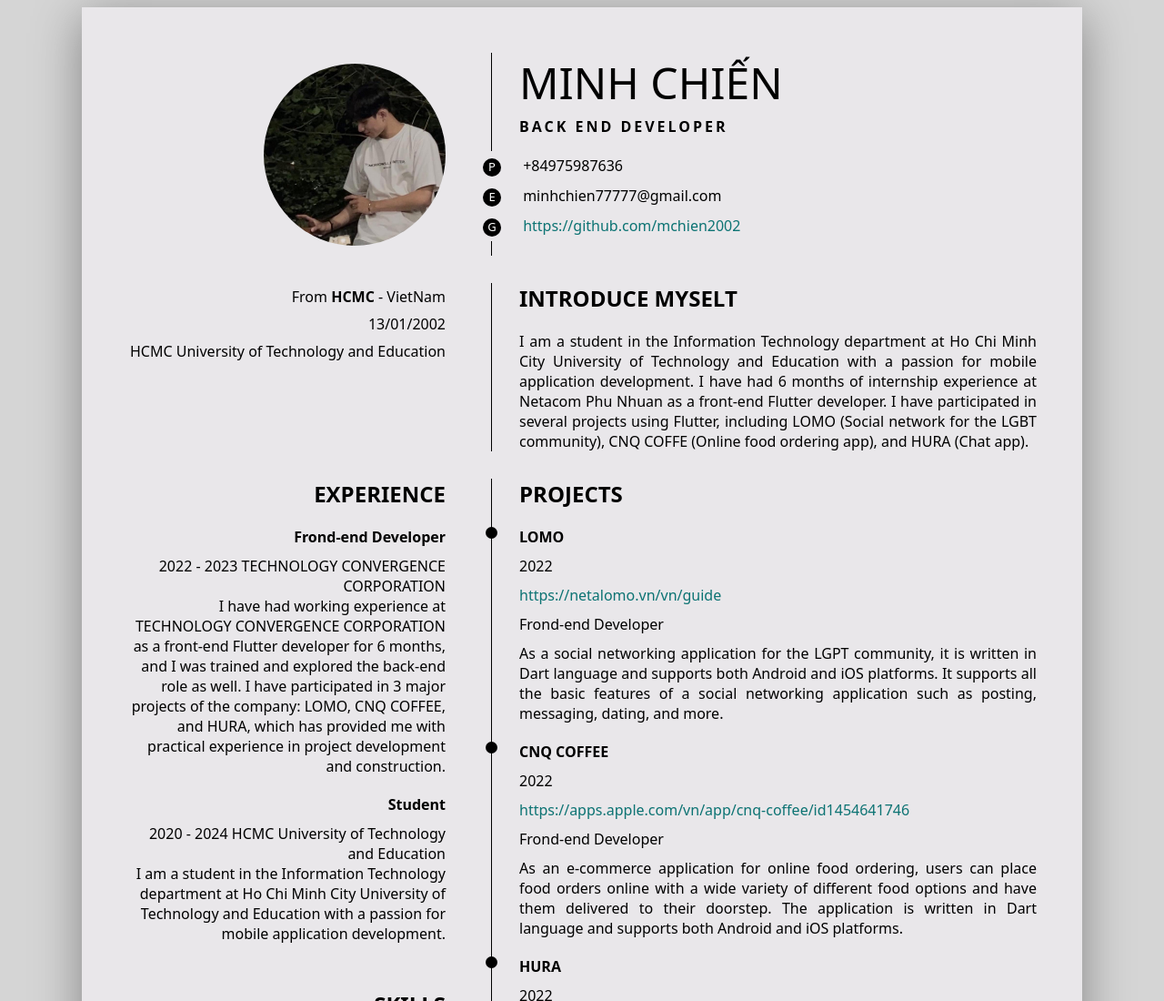
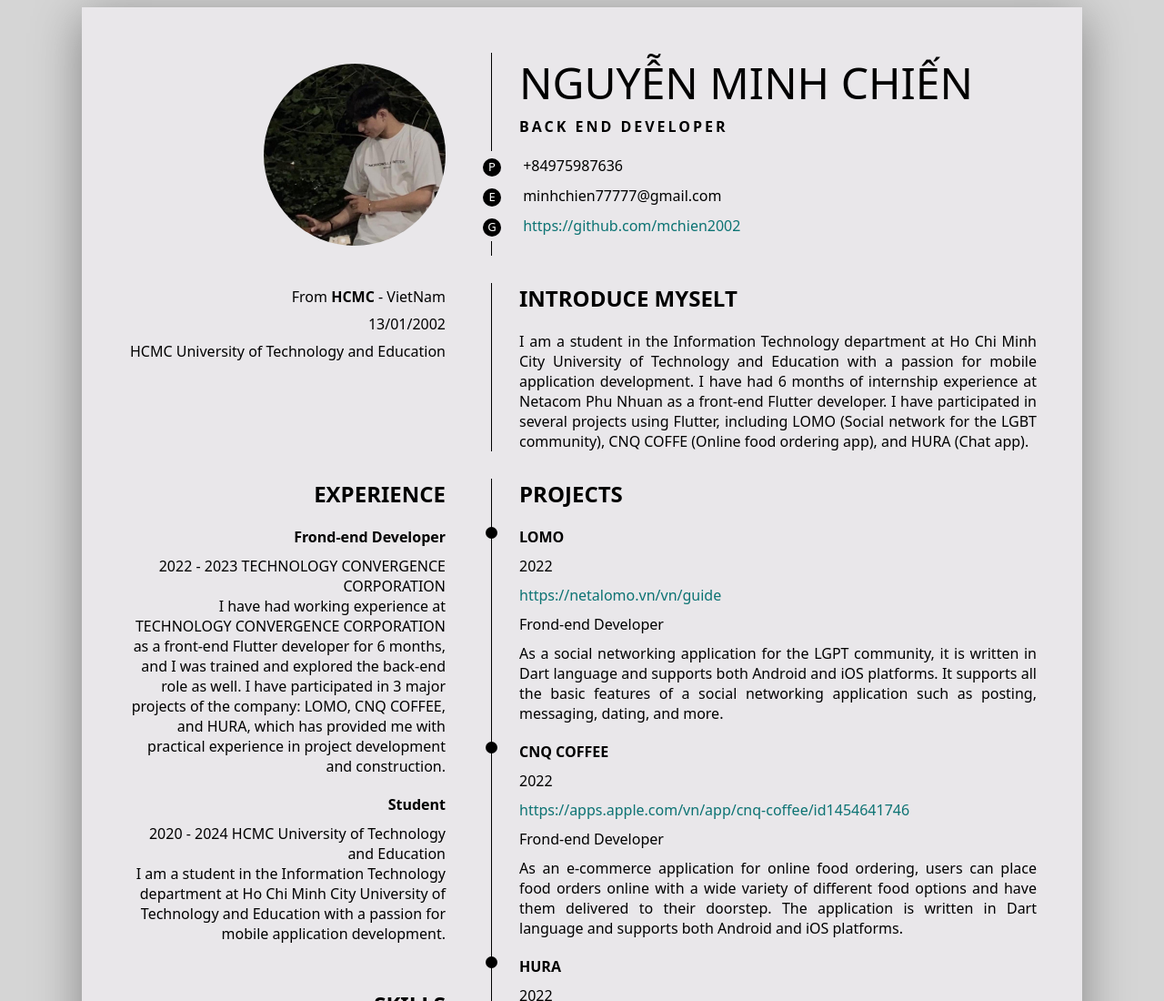
Before and after one commit to mchien2002/CV-BACKEND, a plain HTML site: page index.html in a window 1280 px wide. Shown: the top 1100 px of the page at 91% size. Drawn offline with Linux system fonts and the light colour scheme.

Commit message:
no message

```diff
--- a/index.html
+++ b/index.html
@@ -15,7 +15,7 @@
             <img src="./assets/images/avatar.jpg" alt="">
            </div>
            <div class="name">
-                <h1>MINH CHIẾN</h1>
+                <h1>NGUYỄN MINH CHIẾN</h1>
                 <div class="specialize">BACK END DEVELOPER</div>
                 <ul class="contact">
                     <li>
```
